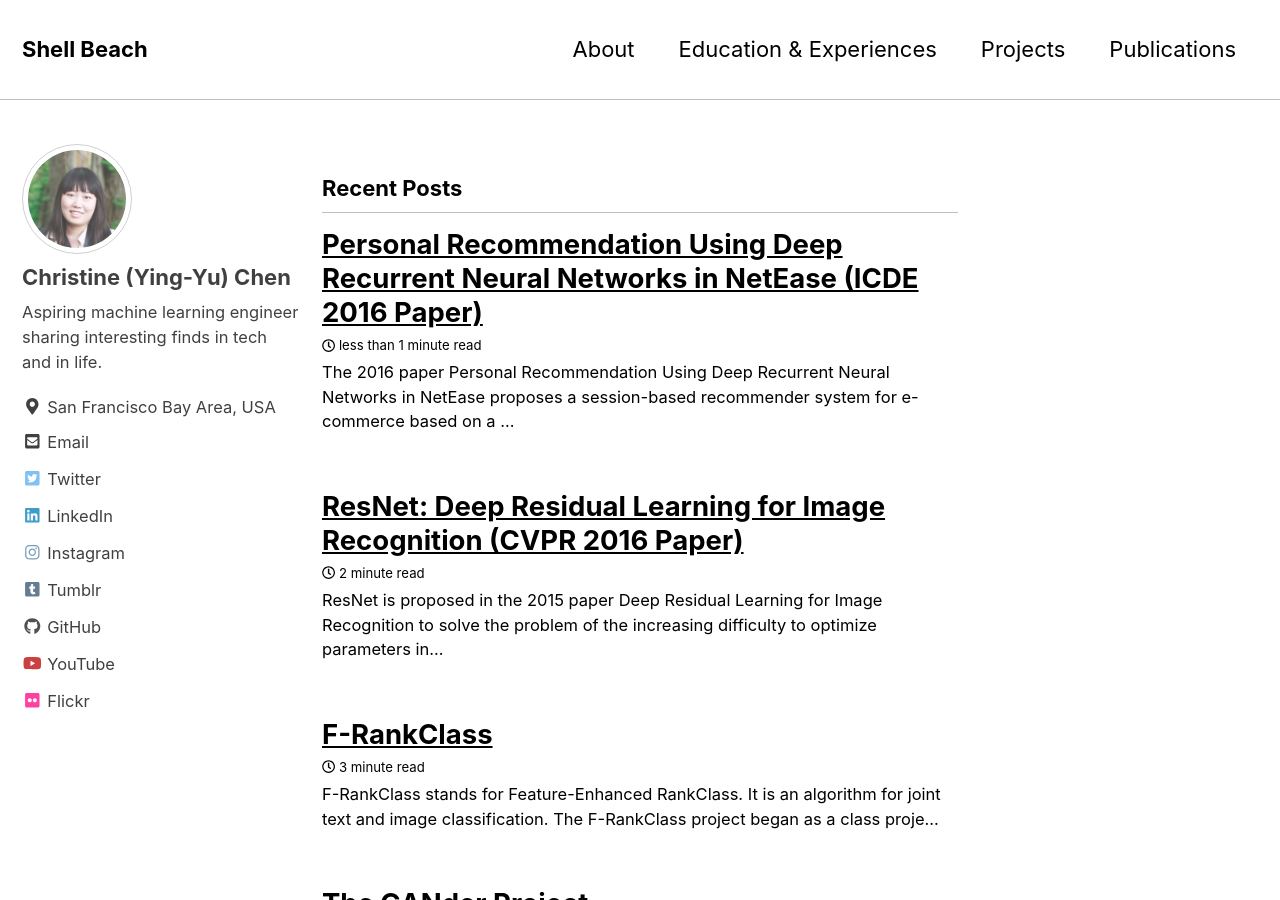
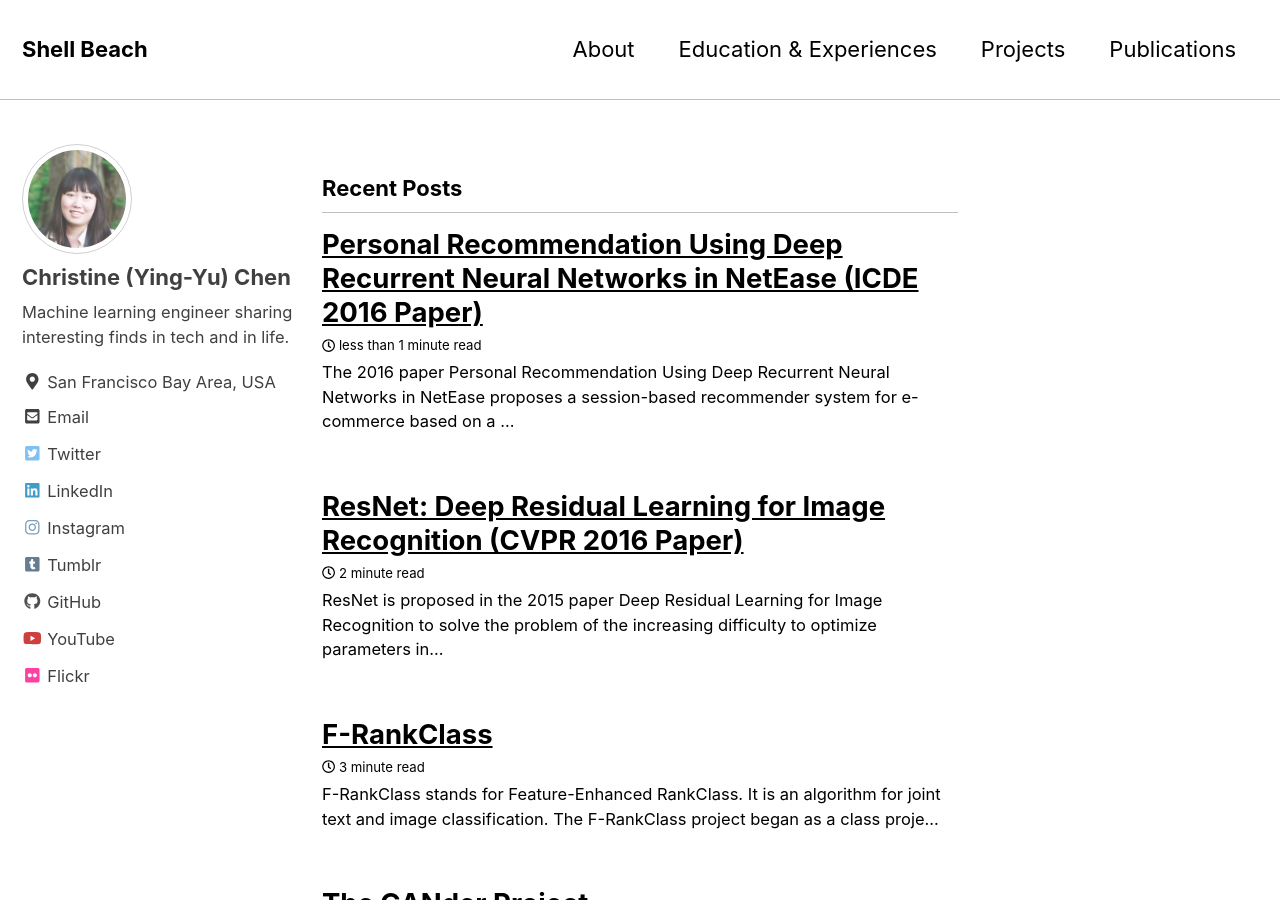
Before and after one commit to steggie3/steggie3.github.io, a Jekyll site: the page built from index.html, in a window 1280 px wide and 900 px high. Built offline with Jekyll 4.4.1, drawn with Linux system fonts in a browser that asks for light colours; nearby versions of some CDN libraries; the list of posts is cut into pages by our own code.

Commit message:
update tagline

```diff
--- a/_config.yml
+++ b/_config.yml
@@ -99,7 +99,7 @@ analytics:
 author:
   name             : "Christine (Ying-Yu) Chen"
   avatar           : "assets/images/bio_photo.jpg"
-  bio              : "Aspiring machine learning engineer sharing interesting finds in tech and in life."
+  bio              : "Machine learning engineer sharing interesting finds in tech and in life."
   location         : "San Francisco Bay Area, USA"
   email            : "yingyu.christine.chen@gmail.com"
   uri              :
```
